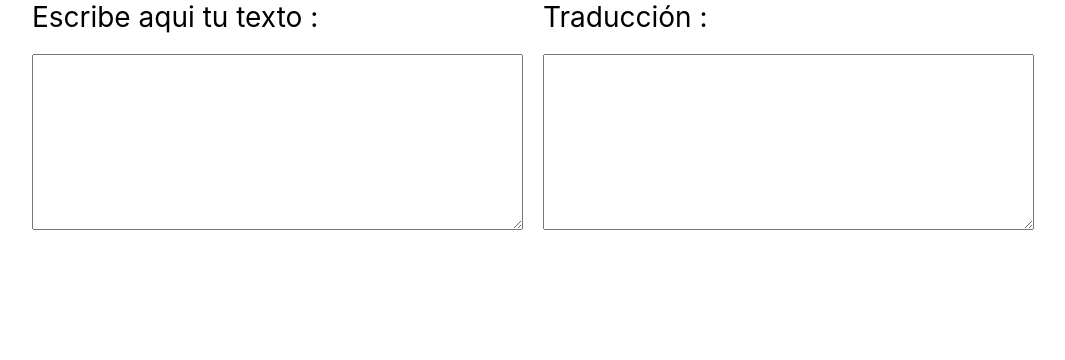
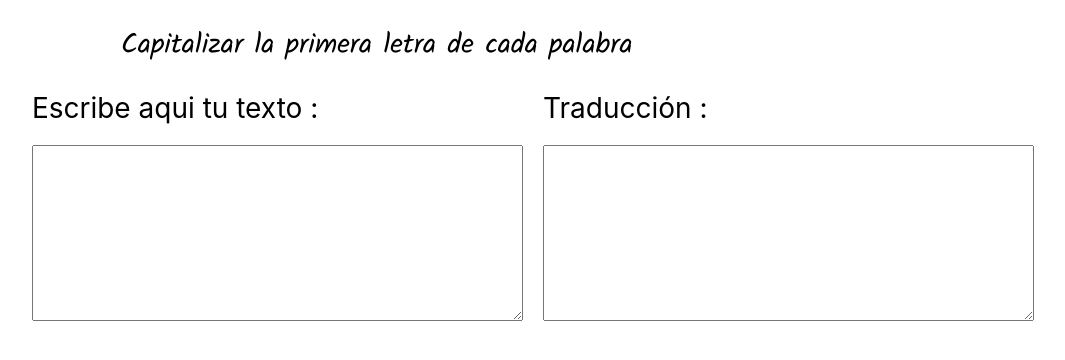
Before and after one commit to nataliamateo/Katas, a React (Create React App) app: page / in a window 1280 px wide. Shown: the top 360 px of the page, without its empty margins (97-1162 px from the left). Built offline with nearby package versions, Linux system fonts and the light colour scheme.

Commit message:
Do kata1 styles

```diff
--- a/public/index.html
+++ b/public/index.html
@@ -3,12 +3,10 @@
   <head>
     <meta charset="utf-8" />
     <link rel="icon" href="%PUBLIC_URL%/favicon.ico" />
+    <link href="https://fonts.googleapis.com/css2?family=Kalam&display=swap" rel="stylesheet" />
     <meta name="viewport" content="width=device-width, initial-scale=1" />
     <meta name="theme-color" content="#000000" />
-    <meta
-      name="description"
-      content="Web site created using create-react-app"
-    />
+    <meta name="description" content="Web site created using create-react-app" />
     <link rel="apple-touch-icon" href="%PUBLIC_URL%/logo192.png" />
     <!--
       manifest.json provides metadata used when your web app is installed on a
--- a/src/components/Kata1.js
+++ b/src/components/Kata1.js
@@ -19,9 +19,12 @@
   };
 
   return (
-    <div className='CasingStrings'>
-      <TextInput onChangeText={changeText} />
-      <TextResult value={resultTranslate(text)} />
+    <div className='kata1'>
+      <h2 className='kata1__title'>Capitalizar la primera letra de cada palabra</h2>
+      <div className='kata1__casingStrings'>
+        <TextInput onChangeText={changeText} />
+        <TextResult value={resultTranslate(text)} />
+      </div>
     </div>
   );
 };
--- a/src/stylesheets/CasingStrings.scss
+++ b/src/stylesheets/CasingStrings.scss
@@ -1,5 +1,16 @@
-.CasingStrings {
+.kata1 {
   display: flex;
-  flex-direction: row;
-  justify-content: center;
+  flex-direction: column;
+  &__title {
+    padding-left: 218px;
+    font-family: 'Kalam';
+    font-size: 28px;
+    font-weight: 300;
+  }
+
+  &__casingStrings {
+    display: flex;
+    flex-direction: row;
+    justify-content: center;
+  }
 }
```
